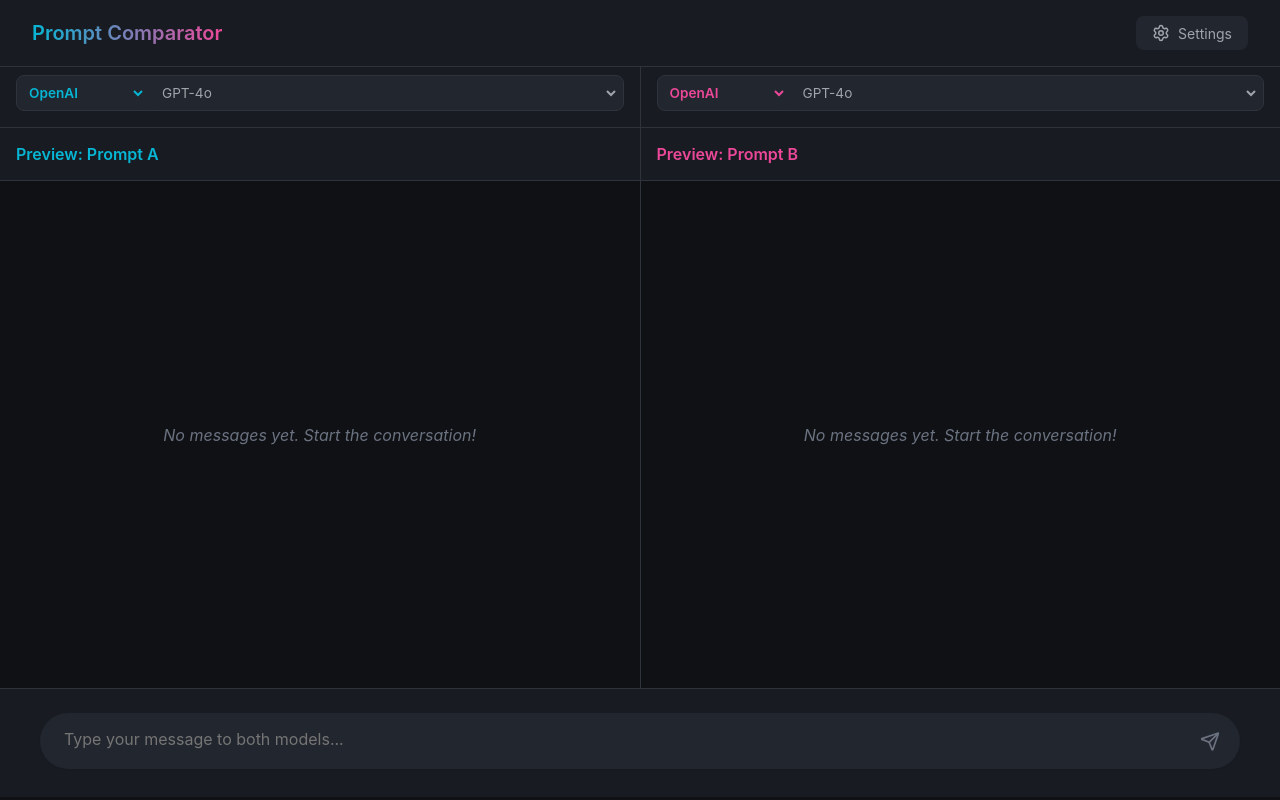
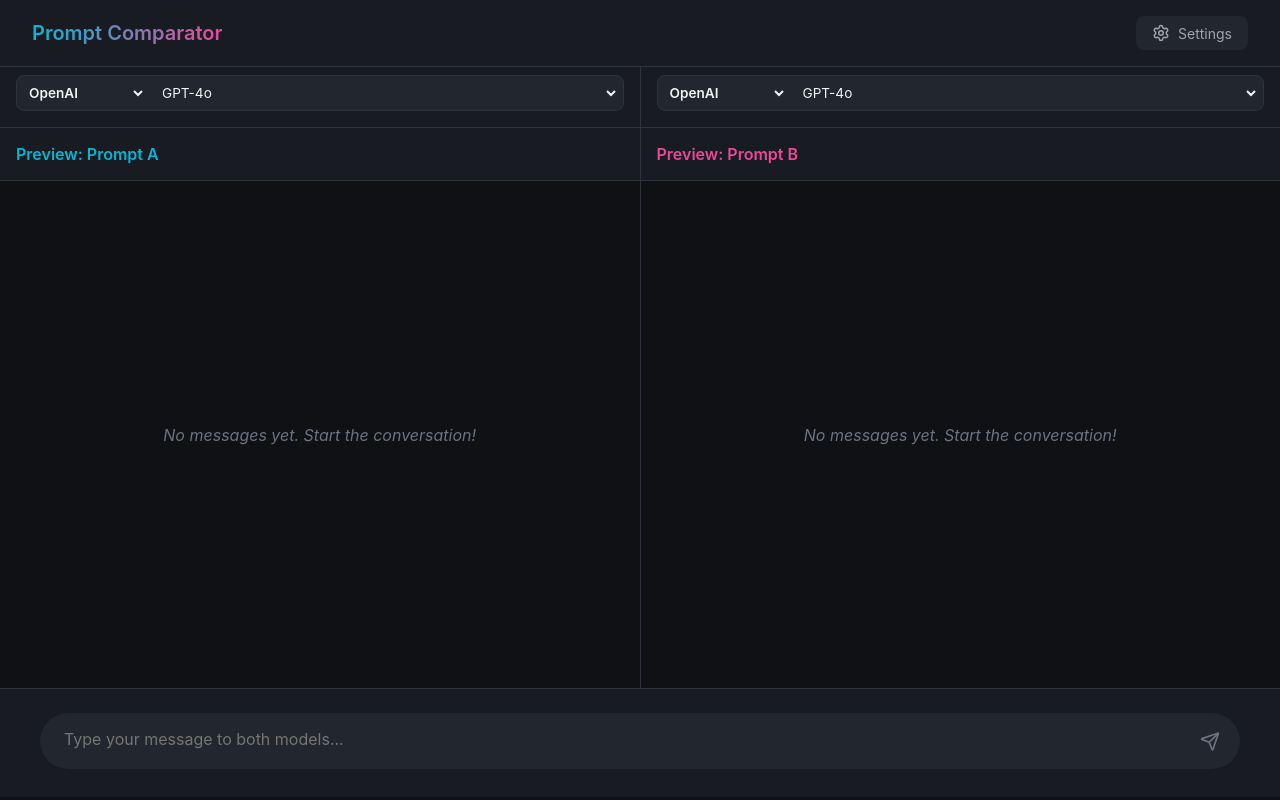
Before and after one commit to Dev-Bluelephant/Prompt-Comparator, a React (Vite) app: page / in a window 1280 px wide. Built offline with nearby package versions, Linux system fonts and the light colour scheme.

Commit message:
Force dark mode on select dropdown options

```diff
--- a/src/styles/global.css
+++ b/src/styles/global.css
@@ -51,3 +51,15 @@ select:focus {
 ::-webkit-scrollbar-thumb:hover {
     background: var(--border-focus);
 }
+
+/* Force Dark Mode on Select Dropdowns */
+select {
+    background-color: var(--bg-tertiary) !important;
+    color: var(--text-primary) !important;
+    cursor: pointer;
+}
+
+option {
+    background-color: var(--bg-tertiary);
+    color: var(--text-primary);
+}
```
